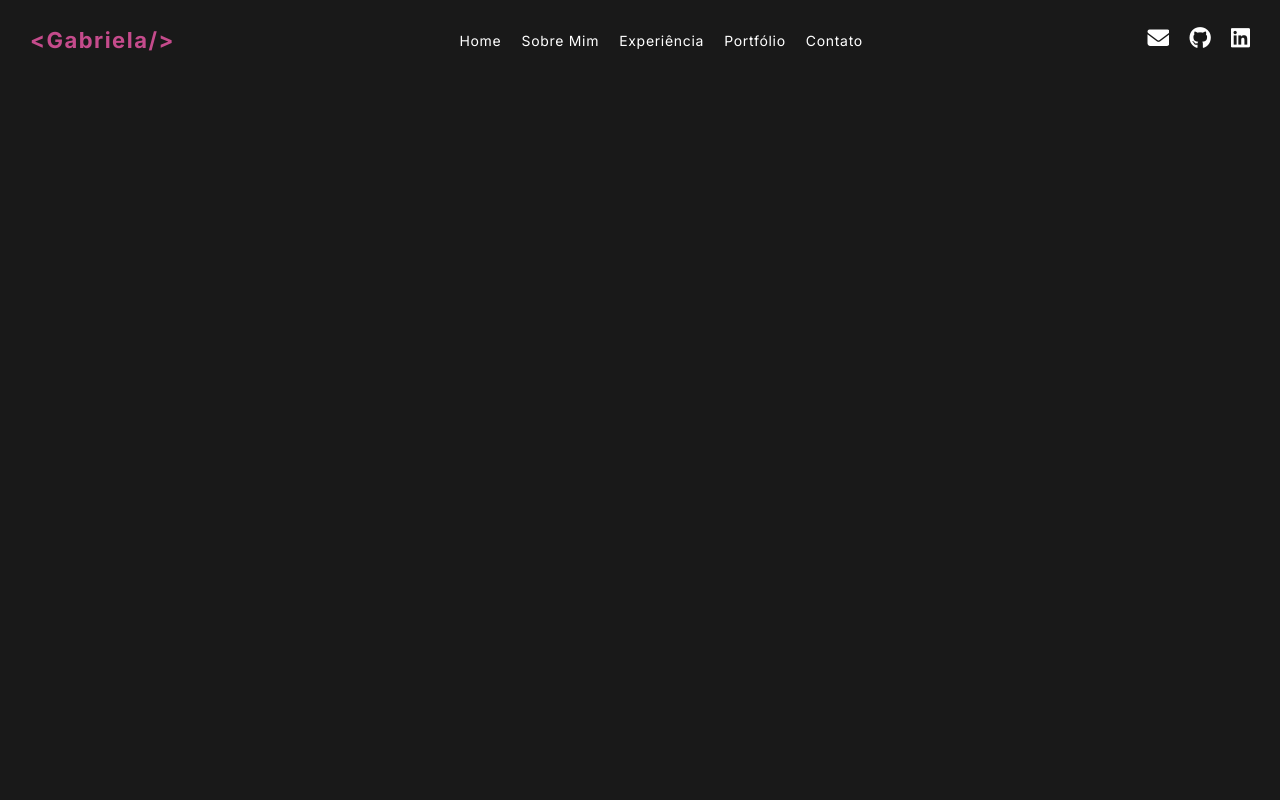
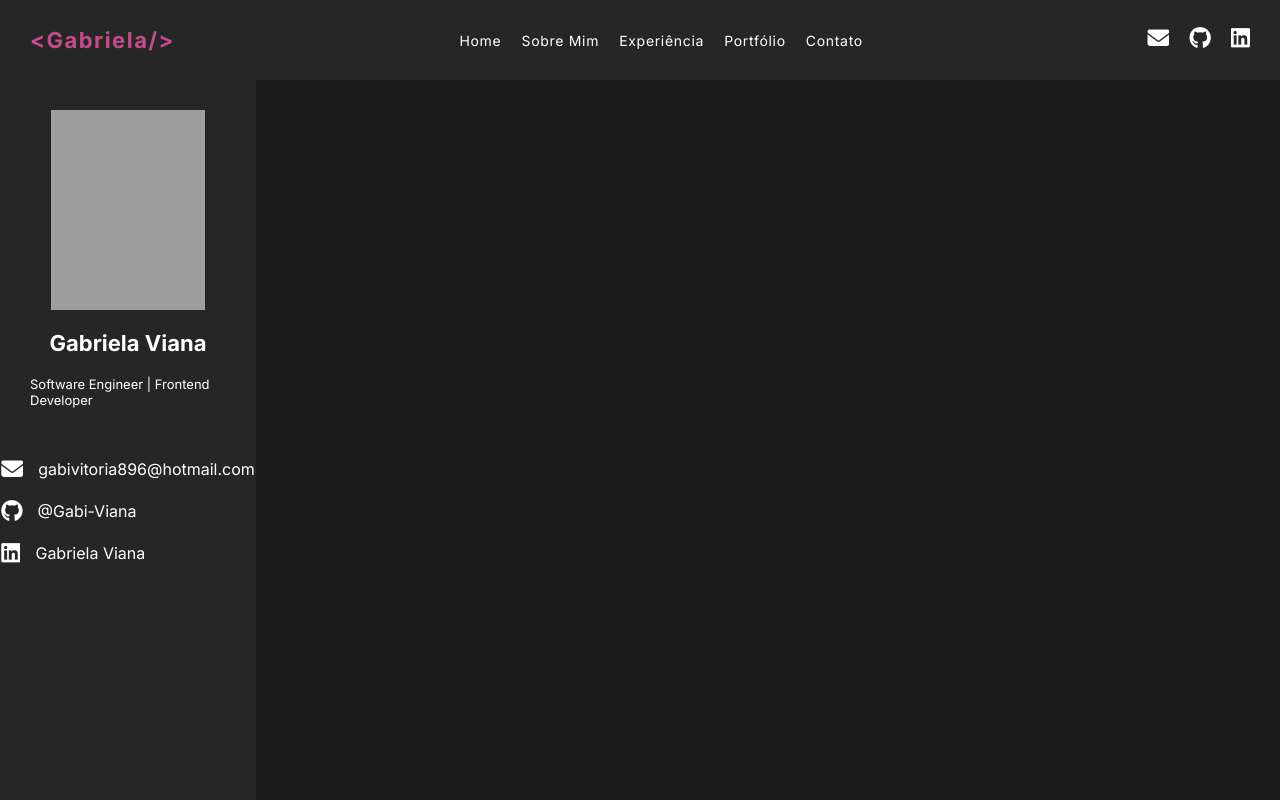
Before and after one commit to Gabi-Viana/Portf-lio---Uninter, a plain HTML site: page index.html in a window 1280 px wide. Drawn offline with Linux system fonts and the light colour scheme; grey boxes are pictures that could not be loaded.

Commit message:
feat: building sidebar

```diff
--- a/index.css
+++ b/index.css
@@ -10,21 +10,25 @@
 
 /* variavéis de cores que serão utilizadas ao longo do projeto */
 :root {
+    --secondary-bacground-color-dark: #262626;
+    --background-color-light: #E1E1E1;
     --background-color-dark: #191919;
-    --background-color-light: #E1E1E1;
+    --text-color-light: #000000;
     --text-color-dark: #FFFFFF;
-    --text-color-light: #000000;
     --primary-color: #C54B8C;
 
 }
 
 body {
     background-color: var(--background-color-dark);
+    display: flex;
     height: auto;
+    flex: 1;
     width: 100%;
 }
 
 header {
+    background-color: var(--secondary-bacground-color-dark);
     justify-content: space-between;
     align-items: center;
     padding: 0 30px;
@@ -77,3 +81,57 @@ i:hover {
     transition: 0.4s;
     font-size: 23px;
 }
+
+main {
+    flex-direction: column;
+    margin-top: 10vh;
+    display: flex;
+}
+
+.sidebar {
+    background-color: var(--secondary-bacground-color-dark);
+    color: var(--text-color-dark);
+    flex-direction: column;
+    align-items: center;
+    position: fixed;
+    display: flex;
+    padding: 30px;
+    height: 100vh;
+    width: 20%;
+    gap: 20px;
+}
+
+.profile-photo {
+    height: 25vh;
+    width: 12vw;
+}
+
+.sidebar-name{
+    font-size: 22px;;
+}
+
+.sidebar-profession{
+    font-size: 13px;
+}
+
+.sidebar-contact{
+    flex-direction: column;
+    margin-top: 30px;
+    display: flex;
+    gap: 20px;
+}
+
+.sidebar-icons{
+    align-items: center;
+    display: flex;
+    gap: 15px;
+}
+
+.sidebar-icons a:hover{
+    color: var(--primary-color);
+}
+
+.sidebar-icons a{
+    color: var(--text-color-dark);
+    text-decoration: none;
+}
--- a/index.html
+++ b/index.html
@@ -26,6 +26,22 @@
             <a href="https://www.linkedin.com/in/gabriela-viana-3b134a273/" target="_blank"><i class="fa-brands fa-linkedin"></i></a>
         </div>
     </header>
+
+    <main>
+        <aside class="sidebar">
+          <img class="profile-photo" src="./img/profile-photo.png" alt="profile photo" >
+          <h3 class="sidebar-name">Gabriela Viana</h3>
+          <p class="sidebar-profession">Software Engineer | Frontend Developer</p>
+
+          <div class="sidebar-contact">
+            <span class="sidebar-icons"><i class="fa-solid fa-envelope"></i><a href="mailto:gabivitoria896@hotmail.com" target="_blank">gabivitoria896@hotmail.com</a></span>
+            <span class="sidebar-icons"><i class="fa-brands fa-github"></i><a href="https://github.com/Gabi-Viana" target="_blank">@Gabi-Viana</a></span>
+            <span class="sidebar-icons"><i class="fa-brands fa-linkedin"></i><a href="https://www.linkedin.com/in/gabriela-viana-3b134a273/" target="_blank">Gabriela Viana</a></span>
+          </div>
+        </aside>
+
+    </main>
+
     <script src="https://kit.fontawesome.com/abaae339e9.js" crossorigin="anonymous"></script>
 </body>
 </body>
```
Also changed, not shown: 1 other file.
